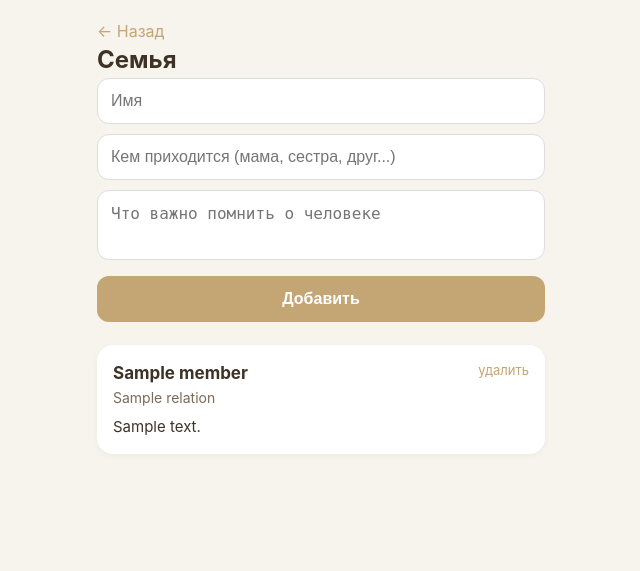
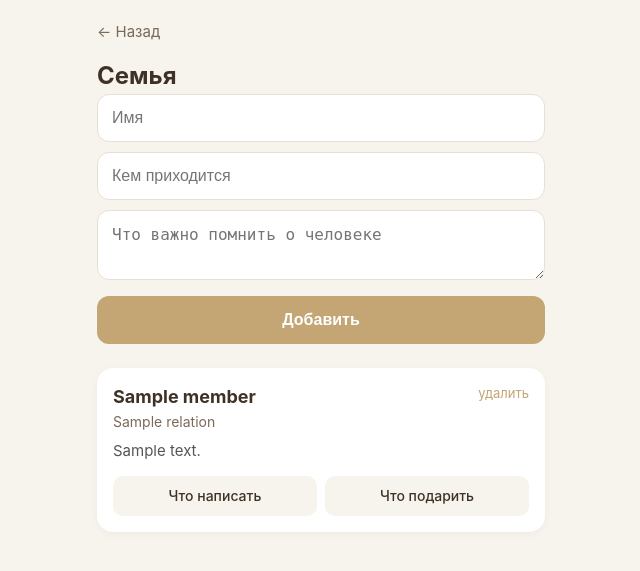
Before and after one commit to dh7zt2g8cf-gif/Vaskin-Bibintosik, a Python web app: template templates/family.html in a window 1280 px wide. Shown: the top 571 px of the page, without its empty margins (319-959 px from the left). Run offline with Jinja, Linux system fonts and the light colour scheme; the template is opened without the code that fills it: most values are stand-ins (such as "Sample title", 1, 10 or a date in 2020).

Commit message:
Update family.html

```diff
--- a/templates/family.html
+++ b/templates/family.html
@@ -6,11 +6,11 @@
         background: white;
         border-radius: 16px;
         padding: 16px;
-        margin-bottom: 12px;
-        box-shadow: 0 2px 6px rgba(0,0,0,0.04);
+        margin-bottom: 14px;
+        box-shadow: 0 2px 8px rgba(0,0,0,0.04);
     }
     .member strong {
-        font-size: 17px;
+        font-size: 18px;
     }
     .relation {
         color: #7A6A58;
@@ -20,27 +20,22 @@
     .notes {
         margin-top: 8px;
         font-size: 15px;
+        color: #555;
     }
-    input, textarea {
-        width: 100%;
-        padding: 13px;
-        border-radius: 12px;
-        border: 1px solid #ddd;
-        font-size: 16px;
-        margin-bottom: 10px;
+    .actions {
+        margin-top: 14px;
+        display: flex;
+        gap: 8px;
     }
-    textarea {
-        height: 70px;
-        resize: none;
-    }
-    button {
-        width: 100%;
-        padding: 14px;
-        border-radius: 12px;
-        background: #C4A574;
-        color: white;
-        border: none;
-        font-weight: 600;
+    .actions a {
+        flex: 1;
+        text-align: center;
+        background: #F7F3ED;
+        padding: 10px;
+        border-radius: 10px;
+        font-size: 14px;
+        color: #3E3226;
+        font-weight: 500;
     }
     .delete {
         float: right;
@@ -49,17 +44,15 @@
     }
 </style>
 
-<p><a href="/">← Назад</a></p>
+<a class="back" href="/">← Назад</a>
 <h2>Семья</h2>
 
-<form action="/family" method="post">
+<form action="/family" method="post" style="margin-bottom: 24px;">
     <input type="text" name="name" placeholder="Имя" required>
-    <input type="text" name="relation" placeholder="Кем приходится (мама, сестра, друг...)">
-    <textarea name="notes" placeholder="Что важно помнить о человеке"></textarea>
+    <input type="text" name="relation" placeholder="Кем приходится">
+    <textarea name="notes" placeholder="Что важно помнить о человеке" style="height: 70px;"></textarea>
     <button type="submit">Добавить</button>
 </form>
-
-<br>
 
 {% for m in members %}
     <div class="member">
@@ -69,8 +62,13 @@
         {% if m.notes %}
             <div class="notes">{{ m.notes }}</div>
         {% endif %}
+
+        <div class="actions">
+            <a href="/family/suggest/{{ m.id }}?type=message">Что написать</a>
+            <a href="/family/suggest/{{ m.id }}?type=gift">Что подарить</a>
+        </div>
     </div>
 {% else %}
-    <p style="color:#999; text-align:center; margin-top:30px;">Пока никого нет</p>
+    <p style="color:#999; text-align:center; margin-top:40px;">Пока никого нет</p>
 {% endfor %}
 {% endblock %}
```
